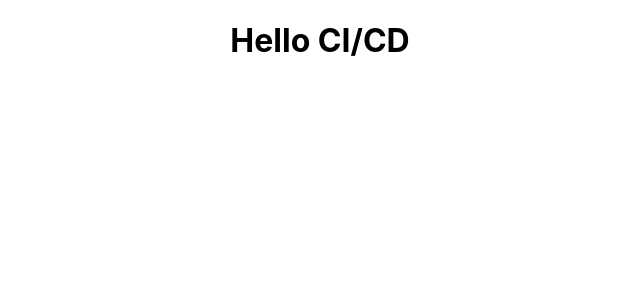
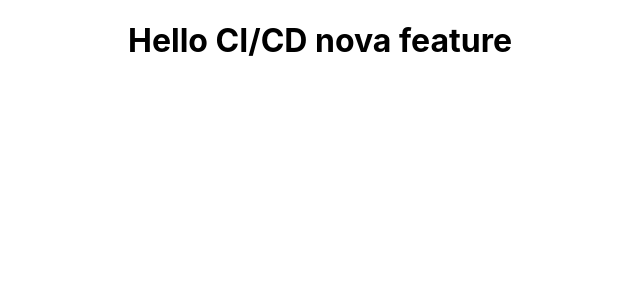
Before and after one commit to Sergi-Virgili/React-CI-CD, a React (Create React App) app: page / in a window 1280 px wide. Shown: the top 300 px of the page, without its empty margins (320-960 px from the left). Built offline with nearby package versions, Linux system fonts and the light colour scheme.

Commit message:
cici test

```diff
--- a/src/App.js
+++ b/src/App.js
@@ -4,7 +4,7 @@ import "./App.css";
 function App() {
   return (
     <div className="App">
-      <h1>Hello CI/CD</h1>
+      <h1>Hello CI/CD nova feature</h1>
     </div>
   );
 }
```
